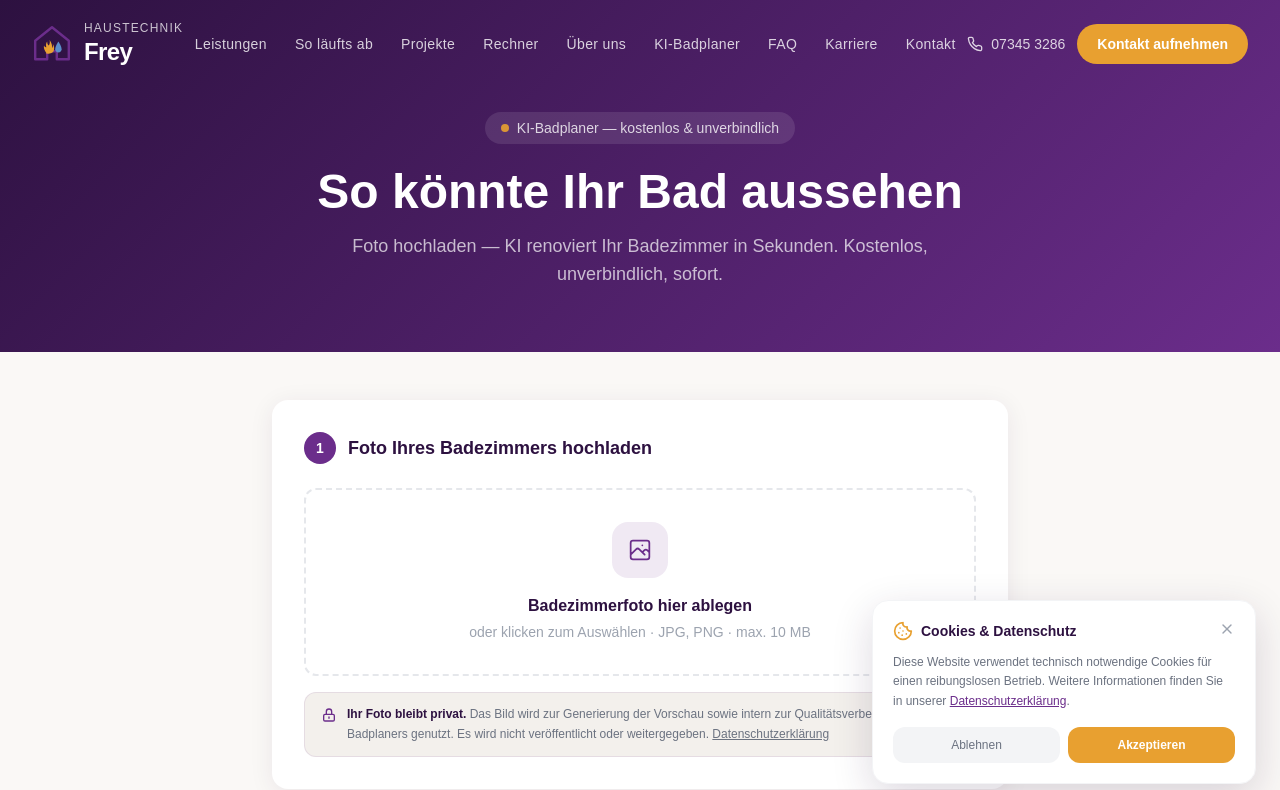
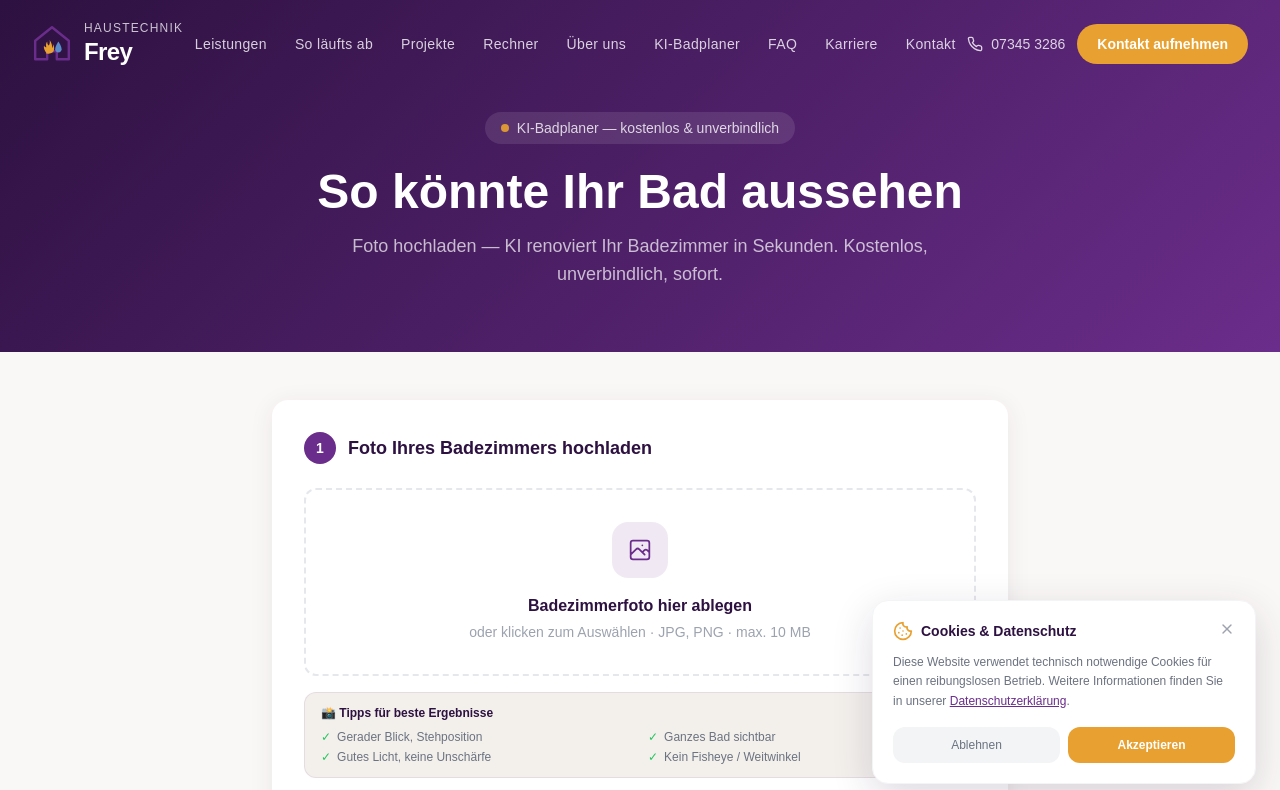
Before and after one commit to 0xethermatt/haustechnik-frey, a Next.js app: page /bad-designer in a window 1280 px wide. Shown: the top 790 px of the page. Built offline with nearby package versions, Linux system fonts and the light colour scheme.

Commit message:
Add photo tips to bad-designer upload

```diff
--- a/app/bad-designer/page.tsx
+++ b/app/bad-designer/page.tsx
@@ -255,8 +255,25 @@ export default function BadDesignerPage() {
                   className="hidden"
                 />
 
+                {/* Photo tips */}
+                <div className="mt-4 bg-brand-warm rounded-xl px-4 py-3 border border-brand-purple/10">
+                  <p className="text-xs font-semibold text-brand-purple-deep mb-2">📸 Tipps für beste Ergebnisse</p>
+                  <ul className="grid grid-cols-2 gap-x-4 gap-y-1">
+                    {[
+                      "Gerader Blick, Stehposition",
+                      "Ganzes Bad sichtbar",
+                      "Gutes Licht, keine Unschärfe",
+                      "Kein Fisheye / Weitwinkel",
+                    ].map((tip) => (
+                      <li key={tip} className="flex items-center gap-1.5 text-xs text-gray-500">
+                        <span className="text-green-500">✓</span> {tip}
+                      </li>
+                    ))}
+                  </ul>
+                </div>
+
                 {/* Privacy note */}
-                <div className="mt-4 flex items-start gap-2.5 bg-brand-warm rounded-xl px-4 py-3 border border-brand-purple/10">
+                <div className="mt-3 flex items-start gap-2.5 bg-brand-warm rounded-xl px-4 py-3 border border-brand-purple/10">
                   <svg className="w-4 h-4 text-brand-purple mt-0.5 flex-shrink-0" fill="none" stroke="currentColor" viewBox="0 0 24 24">
                     <path strokeLinecap="round" strokeLinejoin="round" strokeWidth={2} d="M12 15v2m-6 4h12a2 2 0 002-2v-6a2 2 0 00-2-2H6a2 2 0 00-2 2v6a2 2 0 002 2zm10-10V7a4 4 0 00-8 0v4h8z" />
                   </svg>
```
Also changed, not shown: .claude/settings.local.json.
